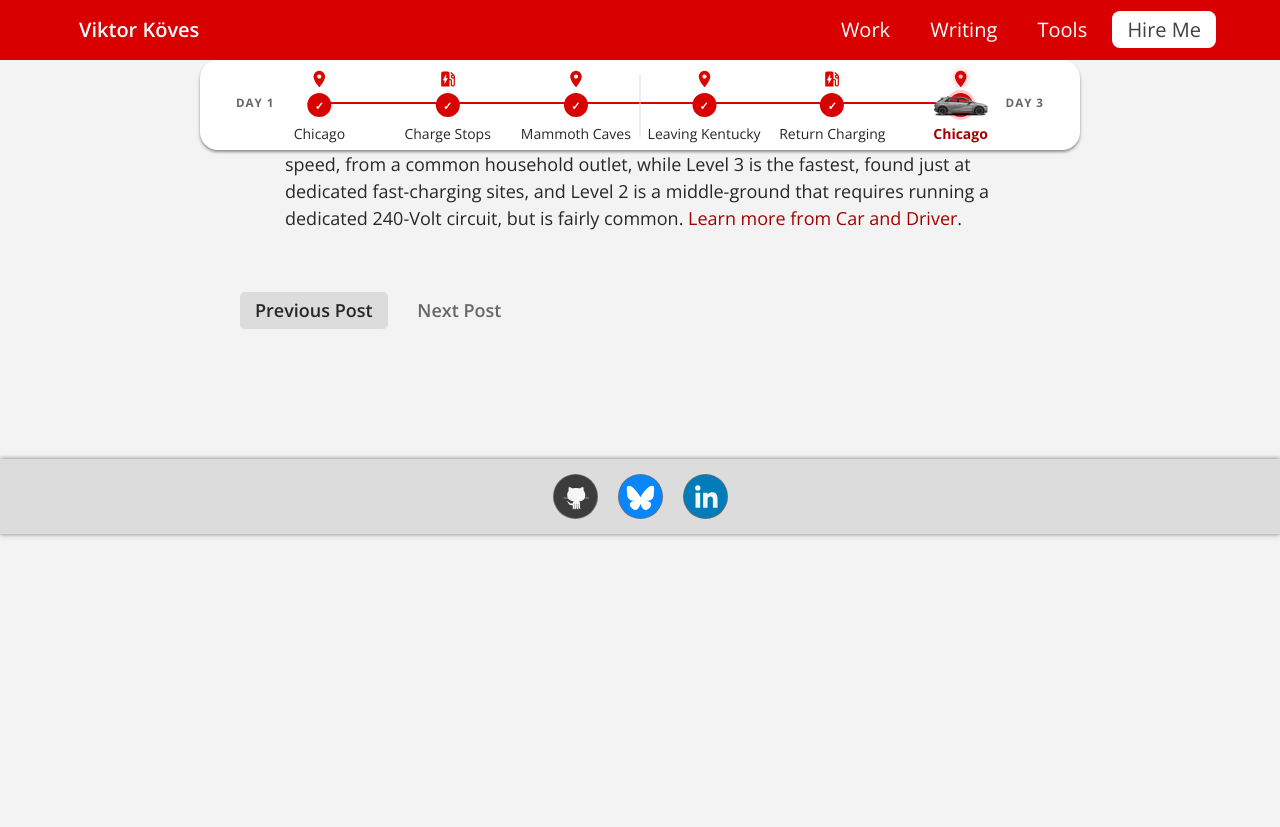
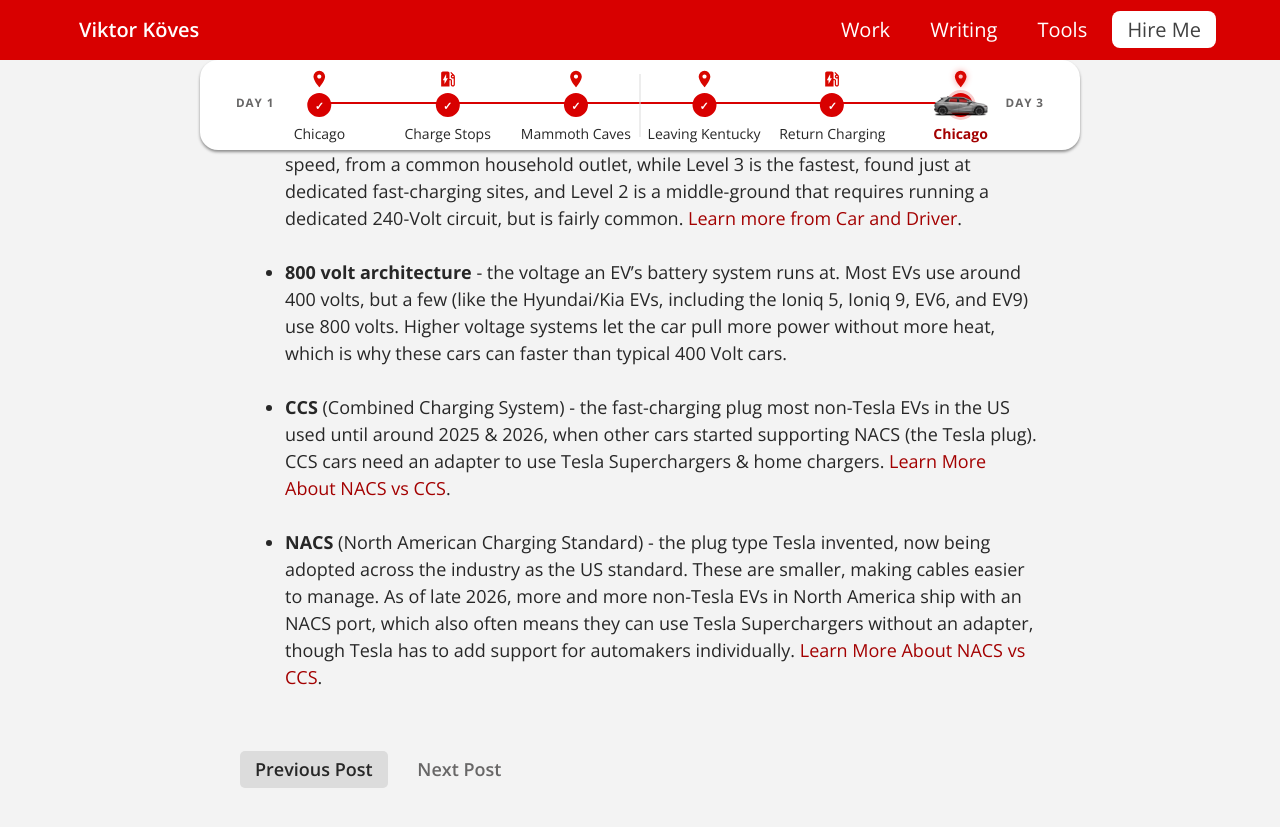
Before and after one commit to vkoves/vkoves.github.io, a Jekyll site: the page built from _posts/2026-08-23-ev-road-tripping-is-actually-easy-now.md, in a window 1280 px wide and 900 px high, scrolled down 17025 px. Shown: the top 827 px of the window. Built offline with Jekyll 4.4.1, drawn with Linux system fonts in a browser that asks for light colours.

Commit message:
Add NACS, CSS, and 800 volt to terminology

```diff
--- a/_posts/2026-08-23-ev-road-tripping-is-actually-easy-now.md
+++ b/_posts/2026-08-23-ev-road-tripping-is-actually-easy-now.md
@@ -634,3 +634,20 @@ from a common household outlet, while Level 3 is the fastest, found just at dedi
 sites, and Level 2 is a middle-ground that requires running a dedicated 240-Volt circuit, but is
 fairly common.
 [Learn more from Car and Driver](https://www.caranddriver.com/features/a70141873/ev-charging-levels-explained/).
+
+- **800 volt architecture** - the voltage an EV's battery system runs at. Most EVs use around 400
+volts, but a few (like the Hyundai/Kia EVs, including the Ioniq 5, Ioniq 9, EV6, and EV9) use 800
+volts. Higher voltage systems let the car pull more power without more heat, which is why these
+cars can faster than typical 400 Volt cars.
+
+- **CCS** (Combined Charging System) - the fast-charging plug most non-Tesla EVs in the US used
+until around 2025 & 2026, when other cars started supporting NACS (the Tesla plug). CCS cars need
+an adapter to use Tesla Superchargers & home chargers.
+[Learn More About NACS vs CCS](https://evseekers.com/ccs-vs-nacs-what-is-the-difference/).
+
+- **NACS** (North American Charging Standard) - the plug type Tesla invented, now being adopted
+across the industry as the US standard. These are smaller, making cables easier to manage.
+As of late 2026, more and more non-Tesla EVs in North America ship with an NACS port, which also
+often means they can use Tesla Superchargers without an adapter, though Tesla has to add support for
+automakers individually.
+[Learn More About NACS vs CCS](https://evseekers.com/ccs-vs-nacs-what-is-the-difference/).
```
